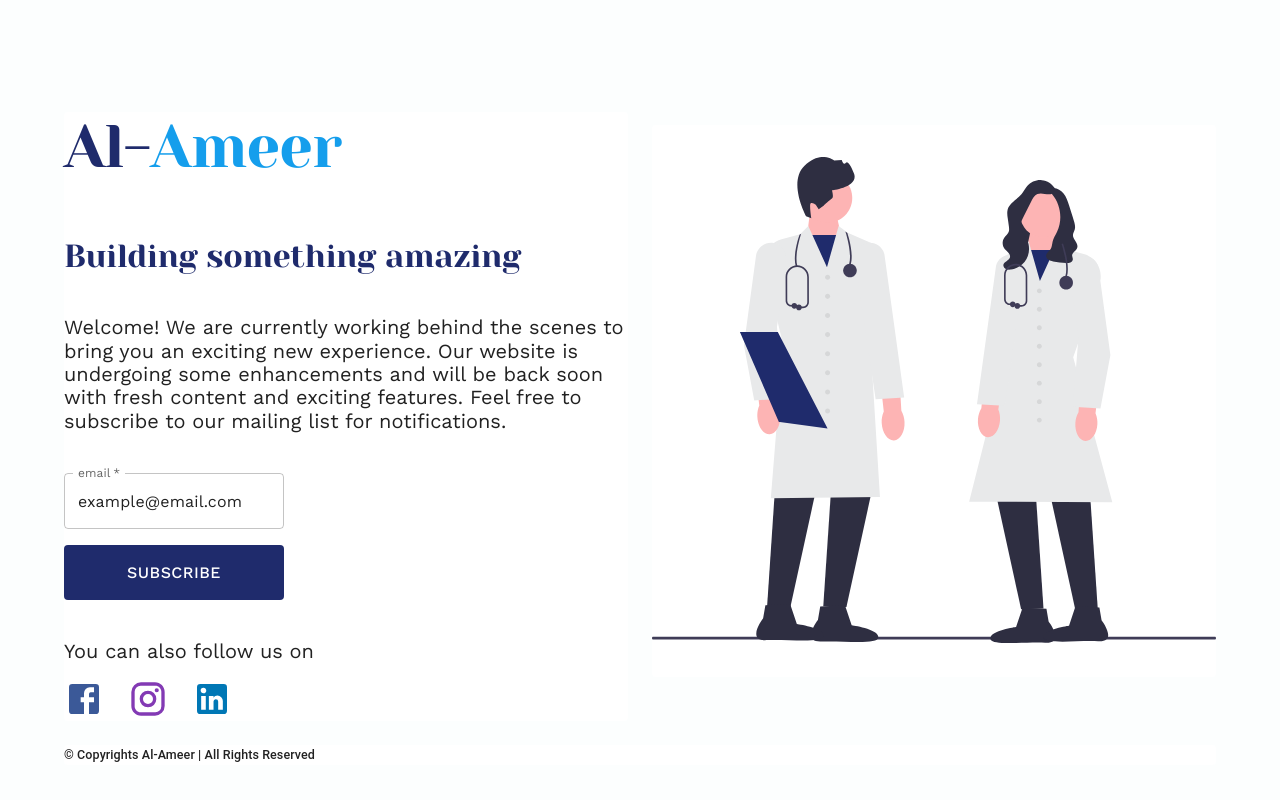
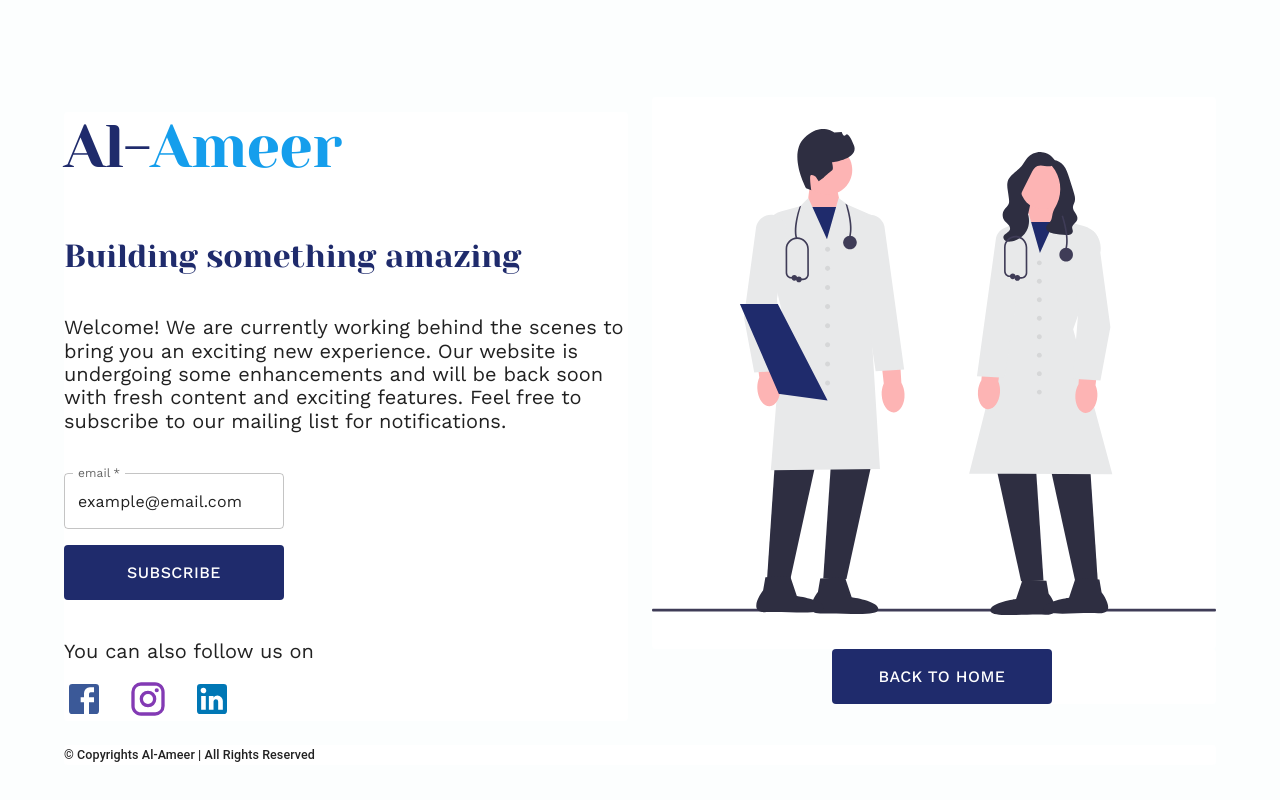
Before and after one commit to dovecancode/al-ameer, a React (Vite) app: page /news in a window 1280 px wide. Built offline with nearby package versions, Linux system fonts and the light colour scheme.

Commit message:
#126: Created a new button for back to home page

```diff
--- a/src/components/UnderConstractionUI/index.jsx
+++ b/src/components/UnderConstractionUI/index.jsx
@@ -8,6 +8,7 @@ import ConstructionPageImage from '../ConstructionPageImage'
 import TopLogo from '../TopLogo'
 import SubmitButton from '../shared/SubmitButton'
 import { Item } from './style'
+import { Link } from 'react-router-dom'
 
 export default function UnderConstractionUI() {
   const isDesktop = useMediaQuery('(min-width:769px)')
@@ -78,6 +79,19 @@ export default function UnderConstractionUI() {
           <Item>
             <ConstructionPageImage />
           </Item>
+          <Item sx={{ marginLeft: isDesktop ? '18rem' : '0' }}>
+            <Link to="/">
+              <SubmitButton
+                path="/"
+                width={isDesktop ? '22rem' : '100%'}
+                height="5.5rem"
+                backgroundnonhover="#1f2b6c"
+                colornonhover="#fff"
+              >
+                Back to Home
+              </SubmitButton>
+            </Link>
+          </Item>
         </Grid>
         <Grid item xs={6} md={12}>
           <Item>
```
